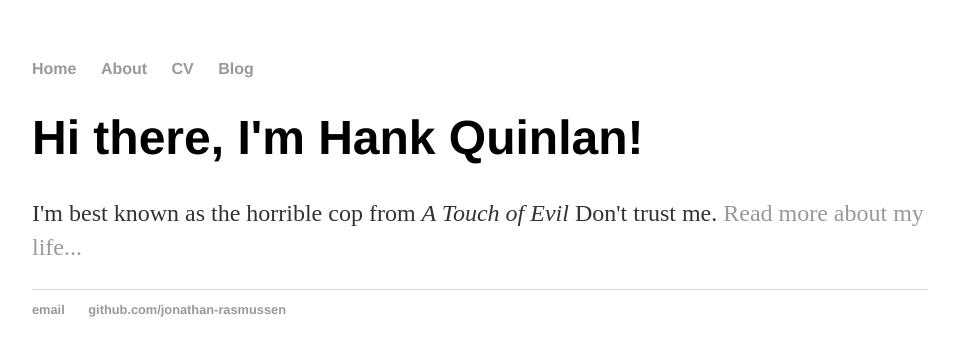
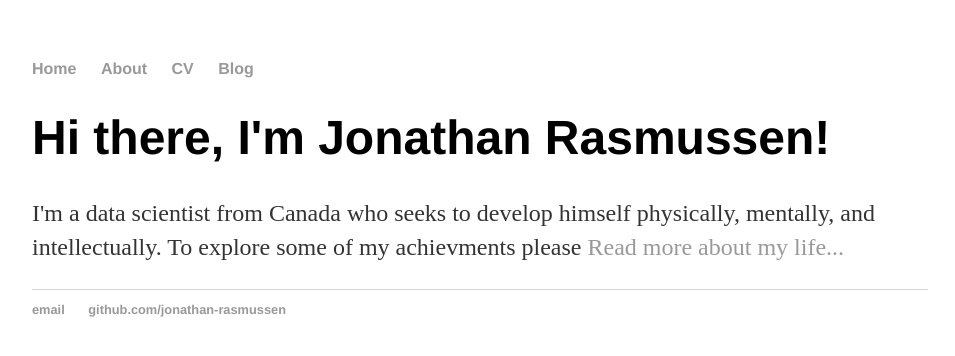
Before and after one commit to jonathan-rasmussen/jonathan-rasmussen.github.io, a Jekyll site: the page built from index.html, in a window 1280 px wide. Shown: the top 356 px of the page, without its empty margins (160-1115 px from the left). Built offline with Jekyll 4.4.1, drawn with Linux system fonts in a browser that asks for light colours.

Commit message:
Update index.html

```diff
--- a/index.html
+++ b/index.html
@@ -1,8 +1,9 @@
 ---
 layout: default
-title: Hank Quinlan, Horrible Cop
+title: Jonathan Rasmussen, Data Science Enthusiast
 ---
 <div class="blurb">
-	<h1>Hi there, I'm Hank Quinlan!</h1>
-	<p>I'm best known as the horrible cop from <em>A Touch of Evil</em> Don't trust me. <a href="/about">Read more about my life...</a></p>
+	<h1>Hi there, I'm Jonathan Rasmussen!</h1>
+	<p>I'm a data scientist from Canada who seeks to develop himself physically, mentally, and intellectually. To explore some of my achievments please
+		<a href="/about">Read more about my life...</a></p>
 </div><!-- /.blurb -->
```
